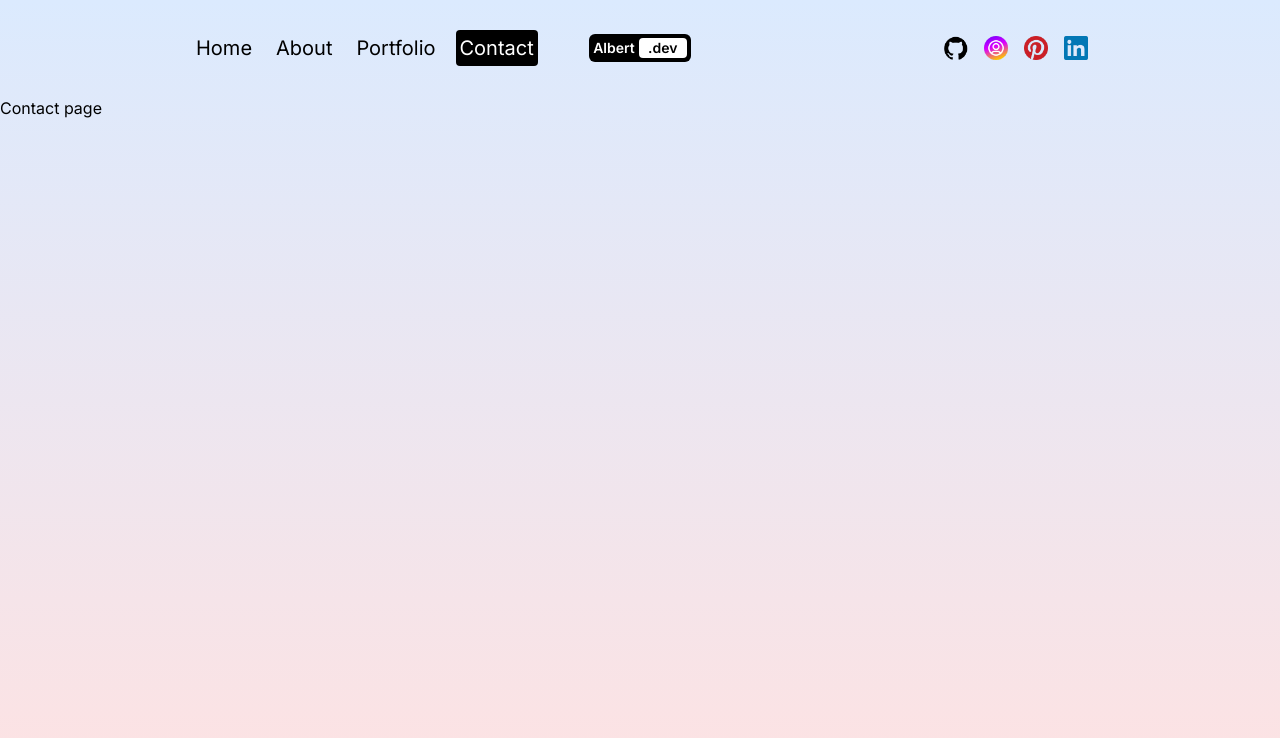
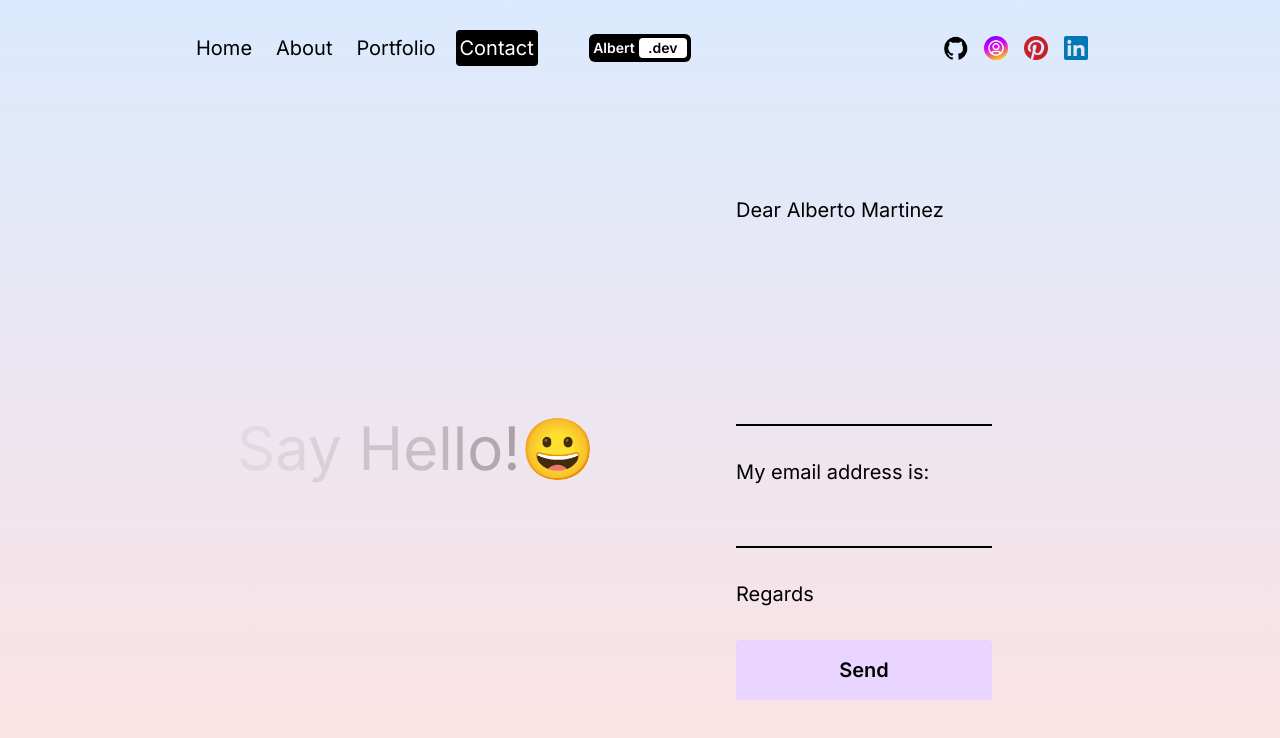
Before and after one commit to AlbertoMMIP/main-portfolio, a Next.js app: page /contact in a window 1280 px wide. Shown: the top 738 px of the page. Built offline with nearby package versions, Linux system fonts and the light colour scheme.

Commit message:
[contact] Create section

```diff
--- a/src/app/contact/page.jsx
+++ b/src/app/contact/page.jsx
@@ -1,11 +1,47 @@
 "use client"
 
 import { motion } from "framer-motion";
+import { useState } from "react";
 
 const ContactPage = () => {
+
+  const [success, setSuccess] = useState(false);
+  const [error, setError] = useState(false);
+
+  const text = "Say Hello!";
+
   return (
     <motion.div className="h-full" initial={{y:"-200vh"}} animate={{y:"0%"}} transition={{duration: 1}}>
-      Contact page
+      <div className="h-full flex flex-col lg:flex-row px-4 sm:px-8 md:px-12 lg:px-20 xl:px-48">
+        <div className="h-1/2 lg:h-full lg:w-1/2 flex items-center justify-center text-6xl">
+          <div>
+            {text.split('').map((letter, indx) => (
+              <motion.span key={indx}
+                initial={{ opacity: 1}}
+                animate={{ opacity: 0}}
+                transition={{
+                  duration: 3,
+                  repeat: Infinity,
+                  delay: indx * 0.1,
+                }}
+              >
+                {letter}
+              </motion.span>
+            ))}
+            😀
+          </div>
+        </div>
+        <form className="h-1/2 lg:h-full lg:w-1/2 bd-red-50 rounded-xl text-xl flex flex-col gap-8 justify-center p-24">
+          <span>Dear Alberto Martinez</span>
+          <textarea name="user_message" id="msg" rows={6} className="bg-transparent border-b-2 border-b-black outline-none resize-none"></textarea>
+          <span>My email address is:</span>
+          <input name="user_email" type="email" className="bg-transparent border-b-2 border-b-black outline-none"/>
+          <span>Regards</span>
+          <button className="bg-purple-200 rounded font-semibold tet-gray-600 p-4">Send</button>
+          {success && <span className="text-green-600 font-semibold">Your message has been sent successfully!</span>}
+          {error && <span className="text-red-600 font-semibold">Something went wrong! <br/> You should send a private message to jalberto.martinez.fs@gmail.com</span>}
+        </form>
+      </div>
     </motion.div>
   )
 }
--- a/src/app/portfolio/page.jsx
+++ b/src/app/portfolio/page.jsx
@@ -49,7 +49,7 @@
               />
             </defs>
             <text fill="#000">
-              <textPath xlinkHref="#circlePath" className="text-xl">- Full stack dev - Software Engeneer</textPath>
+              <textPath xlinkHref="#circlePath" className="text-xl">- Full stack dev - Software Engineer</textPath>
             </text>
           </motion.svg>
           <Link href='/contact' className="w-16 h-16 md:w-28 md:h-28 absolute top-0 left-0 right-0 bottom-0 m-auto bg-black text-white rounded-full flex items-center justify-center">Hire me!</Link>
```
